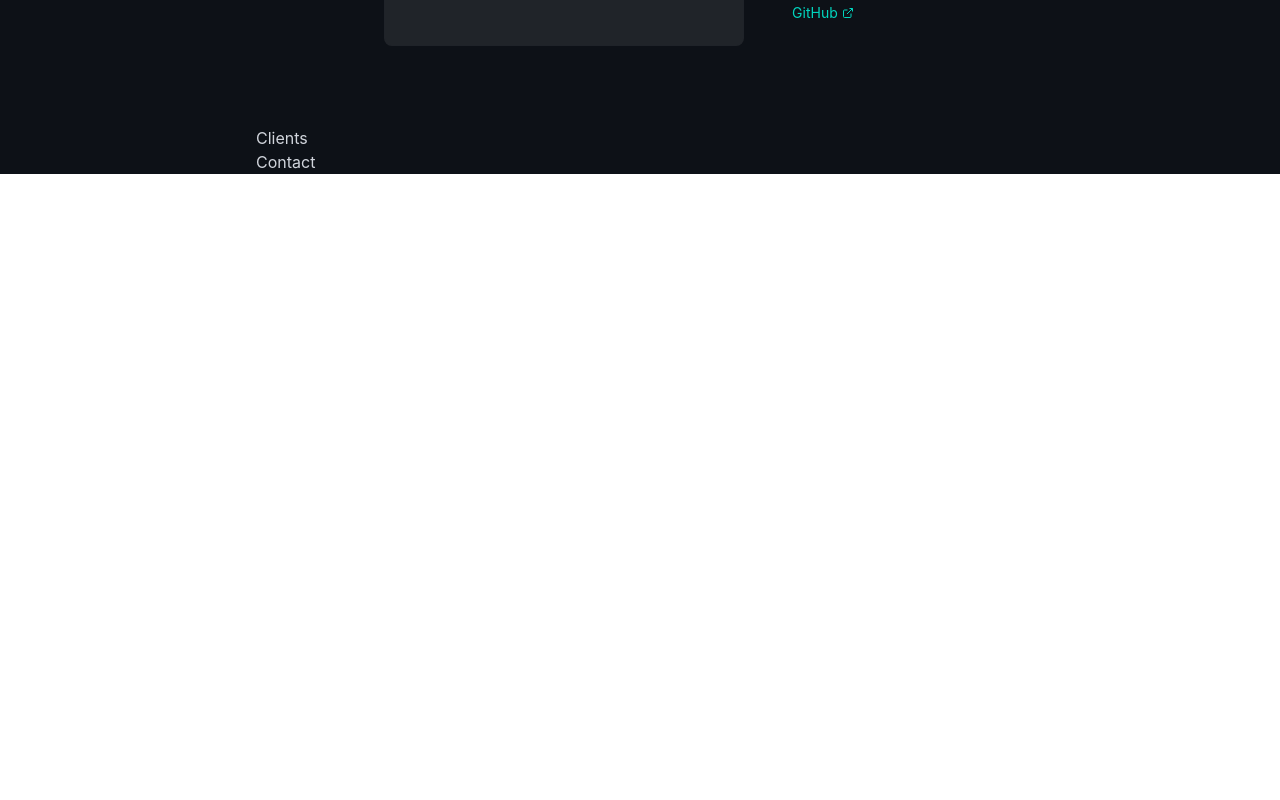
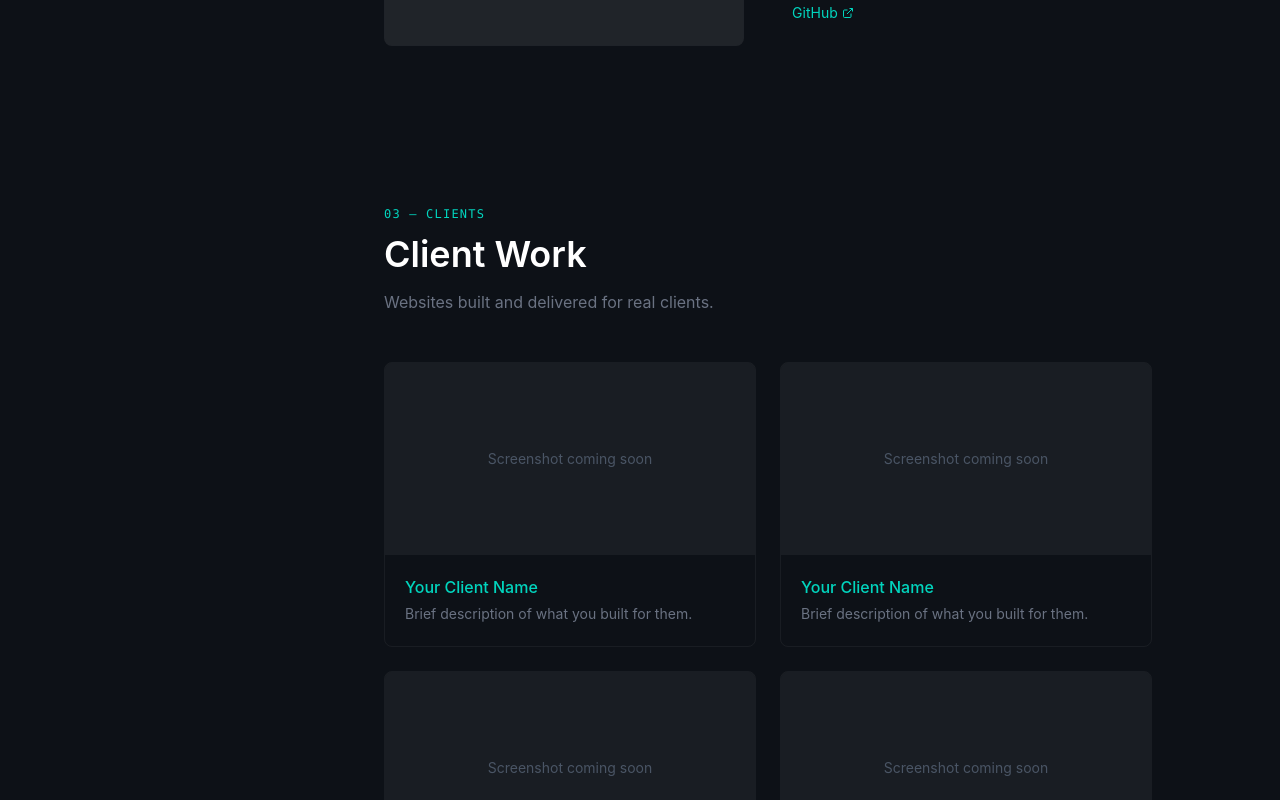
Before and after one commit to Ajdin111/portfolio, a React app: page / in a window 1280 px wide. Shown: the part 2700-3500 px from the top of the page. Before the commit the page ends 2874 px from the top, so only its background shows below. Built offline with nearby package versions, Linux system fonts and the light colour scheme; the HTML template or start-up script is replaced by a standard one.

Commit message:
feature: clients work section with client card used

```diff
--- a/src/components/sections/Clients.tsx
+++ b/src/components/sections/Clients.tsx
@@ -1 +1,33 @@
-export default function Clients() { return <section>Clients</section> }
+import { clients } from '../../data/clients'
+import ClientCard from '../ui/ClientCard'
+
+export default function Clients() {
+  return (
+    <section
+      id="clients"
+      className="min-h-screen flex flex-col justify-center px-8 md:px-16 lg:px-20 py-20"
+    >
+      <div className="max-w-3xl mx-auto w-full">
+        {/* Section label */}
+        <p className="text-teal-400 text-xs font-mono uppercase tracking-widest mb-3">
+          03 — Clients
+        </p>
+
+        <h2 className="text-3xl md:text-4xl font-semibold text-white mb-4">
+          Client Work
+        </h2>
+
+        <p className="text-gray-500 text-base mb-12">
+          Websites built and delivered for real clients.
+        </p>
+
+        {/* Client cards grid */}
+        <div className="grid grid-cols-1 sm:grid-cols-2 gap-6">
+          {clients.map(client => (
+            <ClientCard key={client.id} client={client} />
+          ))}
+        </div>
+      </div>
+    </section>
+  )
+}
--- a/src/data/clients.ts
+++ b/src/data/clients.ts
@@ -8,4 +8,25 @@ export const clients: Client[] = [
     liveUrl: 'https://yourclientsite.com',
     image: '',
   },
+  {
+    id: 'client-1',
+    name: 'Your Client Name',
+    description: 'Brief description of what you built for them.',
+    liveUrl: 'https://yourclientsite.com',
+    image: '',
+  },
+  {
+    id: 'client-1',
+    name: 'Your Client Name',
+    description: 'Brief description of what you built for them.',
+    liveUrl: 'https://yourclientsite.com',
+    image: '',
+  },
+  {
+    id: 'client-1',
+    name: 'Your Client Name',
+    description: 'Brief description of what you built for them.',
+    liveUrl: 'https://yourclientsite.com',
+    image: '',
+  },
 ]
```
